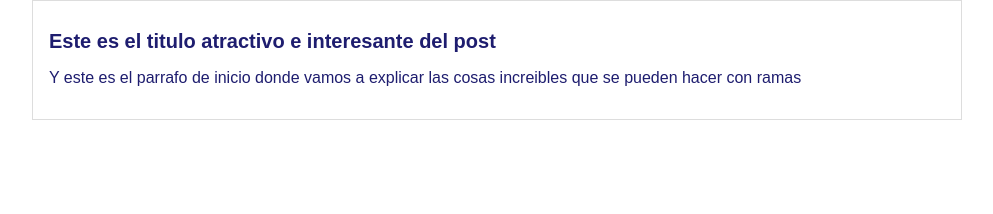
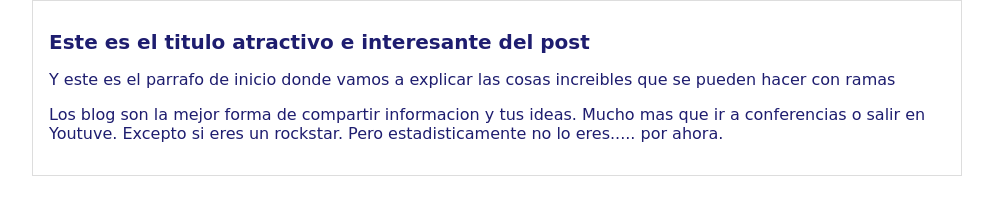
Before and after one commit to CinLo82/HIperBlog, a plain HTML site: page index.html in a window 1280 px wide. Shown: the whole page, without its empty margins (143-1136 px from the left). Drawn offline with Linux system fonts and the light colour scheme.

Commit message:
agregado el contenidop adicional del blog

```diff
--- a/index.html
+++ b/index.html
@@ -12,6 +12,9 @@
         <div id="post">
     <h1>Este es el titulo atractivo e interesante del post</h1>
     <p>Y este es el parrafo de inicio donde vamos a explicar las cosas increibles que se pueden hacer con ramas</p>
+    <p>Los blog son la mejor forma de compartir informacion y tus ideas.
+        Mucho mas que ir a conferencias o salir en Youtuve. Excepto si eres un rockstar. Pero estadisticamente no lo eres..... por ahora.
+    </p>
     </div>
 </div>
 </body>
--- a/style.css
+++ b/style.css
@@ -1,6 +1,6 @@
 body{
     color: rgb(30, 29, 111);
-    font-family: Arial, Helvetica, sans-serif;
+    font-family: cursive;
     text-align: left;
     font-size: 16px;
     margin: 0;
```
